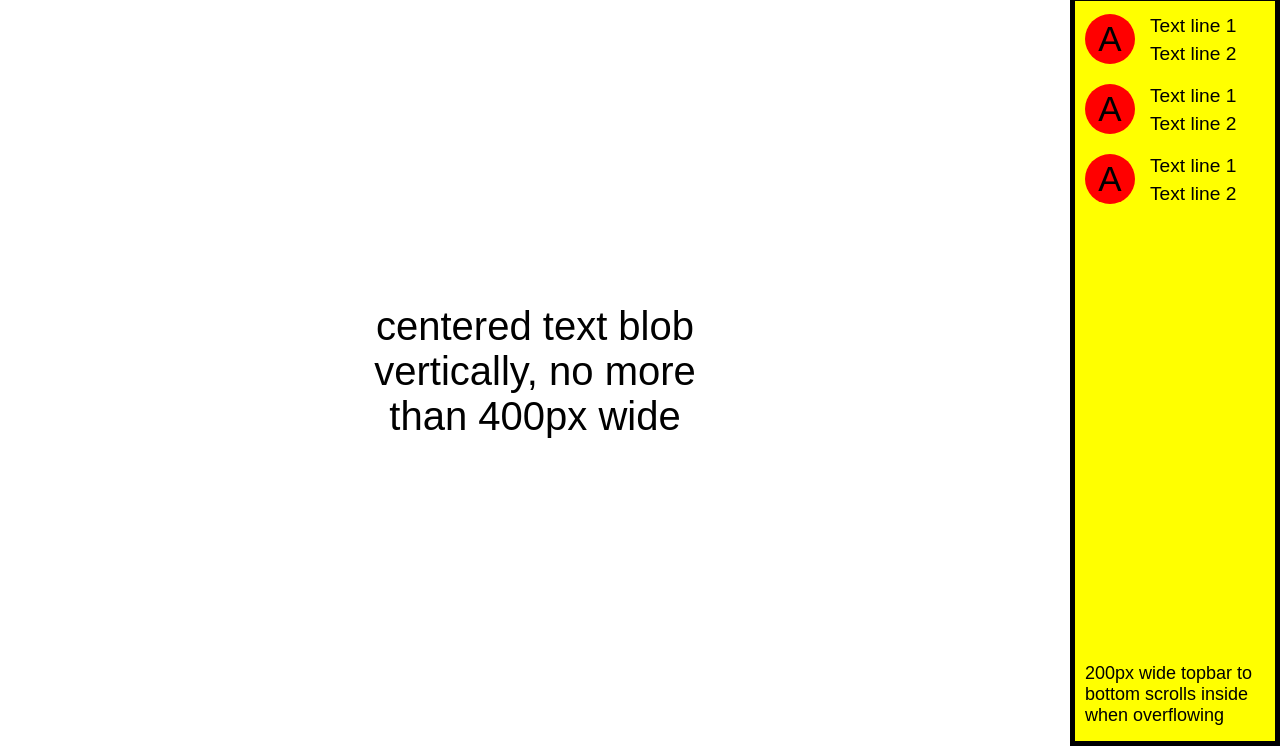
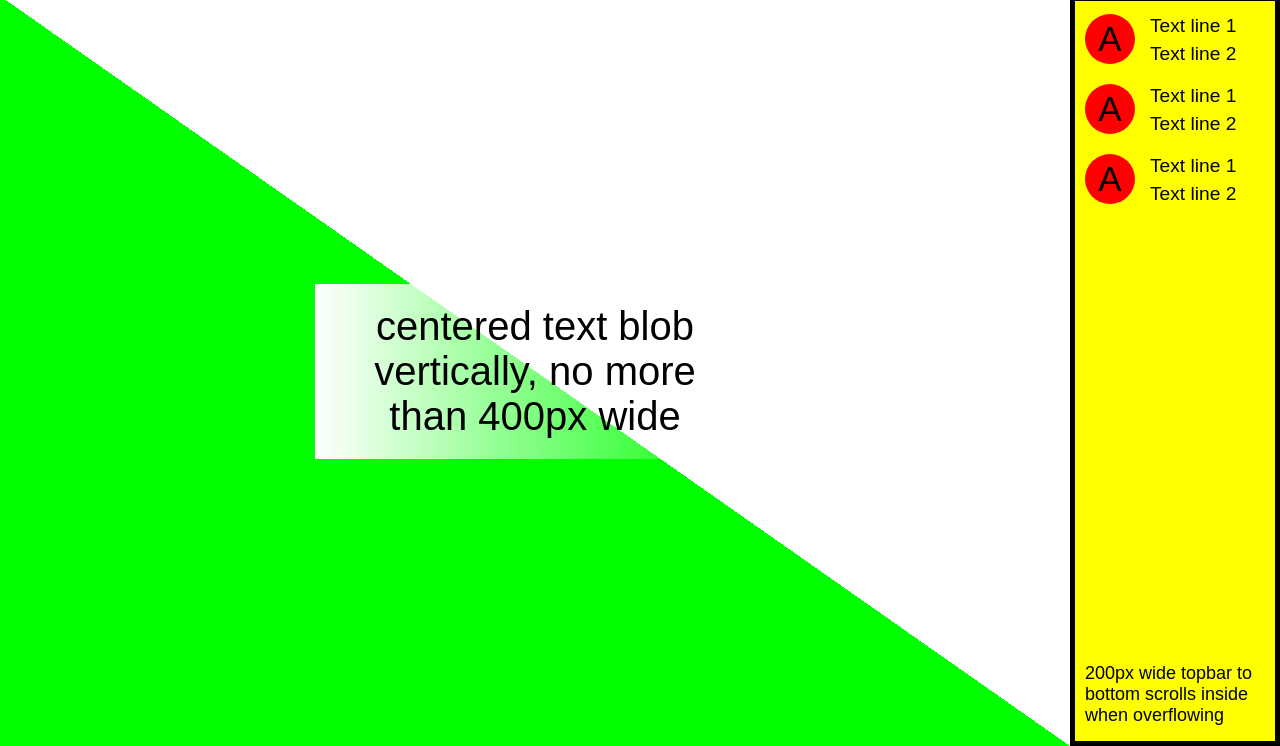
Before and after one commit to MrMicrowaveOven/CSSPractice, a plain HTML site: page index.html in a window 1280 px wide. Shown: the part 54-800 px from the top of the page. Drawn offline with Linux system fonts and the light colour scheme.

Commit message:
Green triangle is now a sexy, flexible background without messing up the centered text

```diff
--- a/css/green-triangle.css
+++ b/css/green-triangle.css
@@ -1,6 +1,7 @@
 .green-triangle {
-	width: 0;
-	height: 0;
-	border-bottom: 100vw solid lime;
-	border-right: 100vw solid transparent;
+  width: 100%;
+  height: 100%;
+  left: 0px;
+  bottom: 0px;
+  background: linear-gradient(to right top, lime 50%, transparent 50%)
 }
--- a/css/left-side.css
+++ b/css/left-side.css
@@ -3,9 +3,9 @@
   display: flex;
   justify-content: center;
   align-items: center;
-  float: left;
 }
 .left-text {
+  position: absolute;
   max-width: 400px;
   text-align: center;
   font-size: 40px;
--- a/css/style.css
+++ b/css/style.css
@@ -1,10 +1,9 @@
-html {
+html, body {
   height: 100%;
 }
 
 body {
   font-family: sans-serif;
-  height: 100%;
   display: flex;
   flex-direction: column;
   padding: 0;
--- a/index.html
+++ b/index.html
@@ -19,15 +19,15 @@
       </div>
     </div>
     <div class="main">
-      <!-- <div class="green-triangle"> -->
       <div class="left">
+        <div class="green-triangle">
+        </div>
         <div class="left-text">
           centered text blob
           vertically, no more
           than 400px wide
         </div>
       </div>
-      <!-- </div> -->
       <div class="right">
         <ul class="list-items">
           <li>
```
Lines whose indentation alone changed are shown as unchanged.
